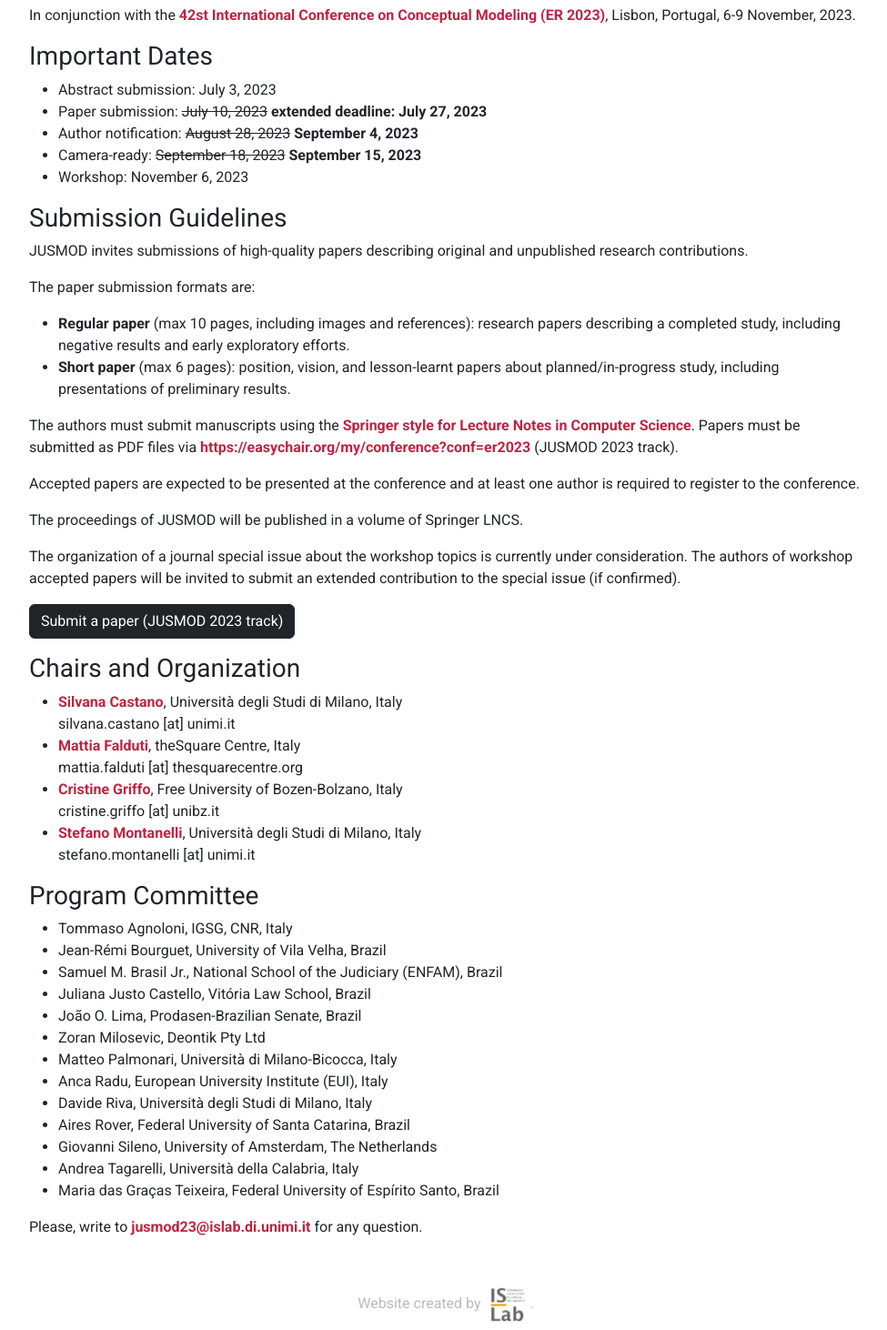
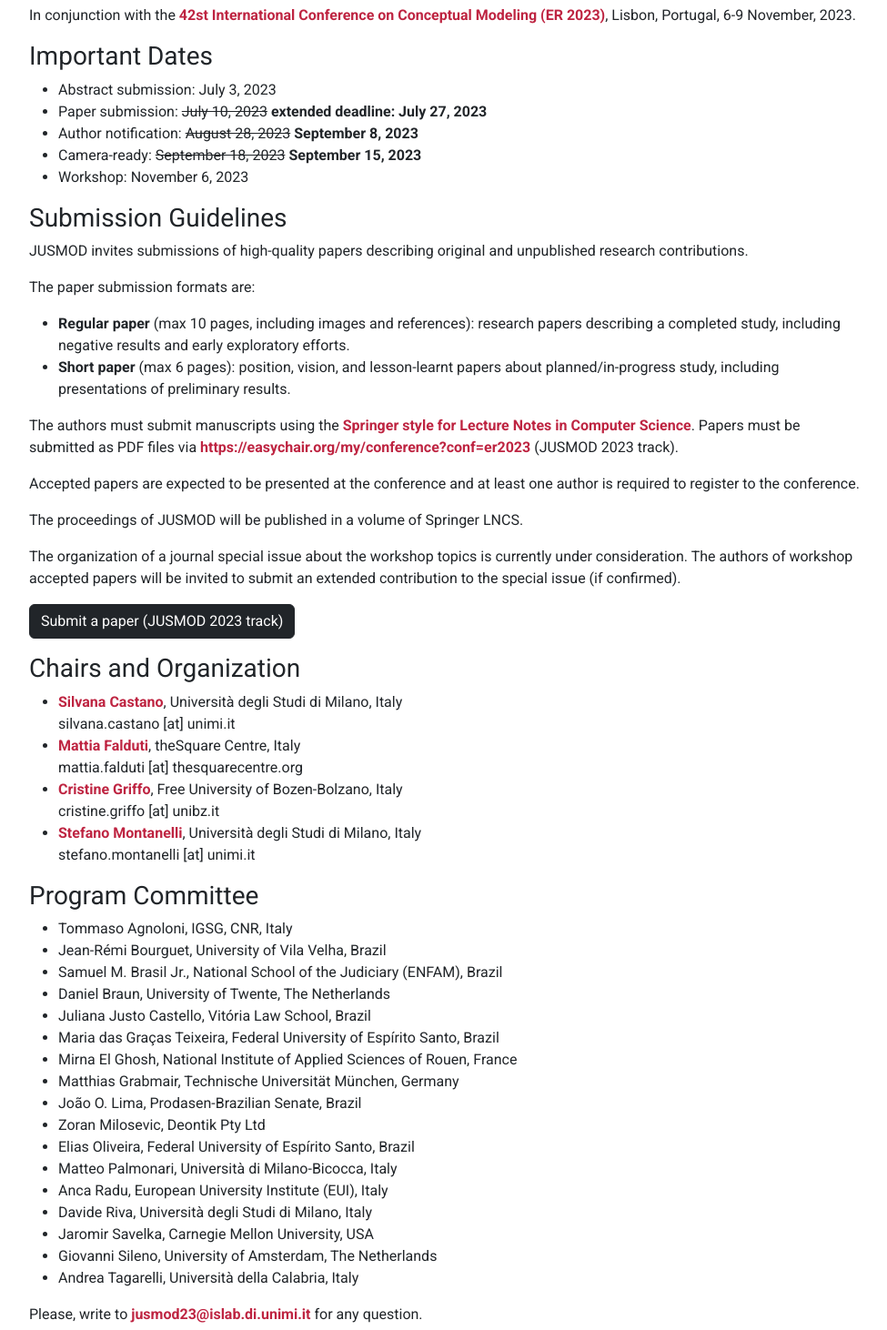
Before and after one commit to jusmod2023/jusmod2023.github.io, a plain HTML site: page index.html in a window 1280 px wide. Shown: the part 661-2123 px from the top of the page at 91% size, without its empty margins (150-1125 px from the left). Drawn offline with nearby package versions, Linux system fonts and the light colour scheme.

Commit message:
revised PC and notification deadline

```diff
--- a/index.html
+++ b/index.html
@@ -72,7 +72,7 @@
           <ul>
             <li>Abstract submission: July 3, 2023</li>
             <li>Paper submission: <del>July 10, 2023</del> <b>extended deadline: July 27, 2023</b></li>
-            <li>Author notification: <del>August 28, 2023</del> <b>September 4, 2023</b></li>
+            <li>Author notification: <del>August 28, 2023</del> <b>September 8, 2023</b></li>
             <li>Camera-ready: <del>September 18, 2023</del> <b>September 15, 2023</b></li>
             <li>Workshop: November 6, 2023</li>
           </ul>
@@ -182,16 +182,20 @@
             <li>Tommaso Agnoloni, IGSG, CNR, Italy</li>
             <li>Jean-Rémi Bourguet, University of Vila Velha, Brazil</li>
             <li>Samuel M. Brasil Jr., National School of the Judiciary (ENFAM), Brazil</li>
+            <li>Daniel Braun, University of Twente, The Netherlands</li>
             <li>Juliana Justo Castello, Vitória Law School, Brazil</li>
+            <li>Maria das Graças Teixeira, Federal University of Espírito Santo, Brazil</li>
+            <li>Mirna El Ghosh, National Institute of Applied Sciences of Rouen, France</li>
+            <li>Matthias Grabmair, Technische Universität München, Germany</li>
             <li>João O. Lima, Prodasen-Brazilian Senate, Brazil</li>
             <li>Zoran Milosevic, Deontik Pty Ltd</li>
+            <li>Elias Oliveira, Federal University of Espírito Santo, Brazil</li>
             <li>Matteo Palmonari, Università di Milano-Bicocca, Italy</li>
             <li>Anca Radu, European University Institute (EUI), Italy</li>
             <li>Davide Riva, Università degli Studi di Milano, Italy</li>
-            <li>Aires Rover, Federal University of Santa Catarina, Brazil</li>
+            <li>Jaromir Savelka, Carnegie Mellon University, USA</li>
             <li>Giovanni Sileno, University of Amsterdam, The Netherlands</li>
             <li>Andrea Tagarelli, Università della Calabria, Italy</li>
-            <li>Maria das Graças Teixeira, Federal University of Espírito Santo, Brazil</li>
           </ul>
           <p>
             Please, write to
```
